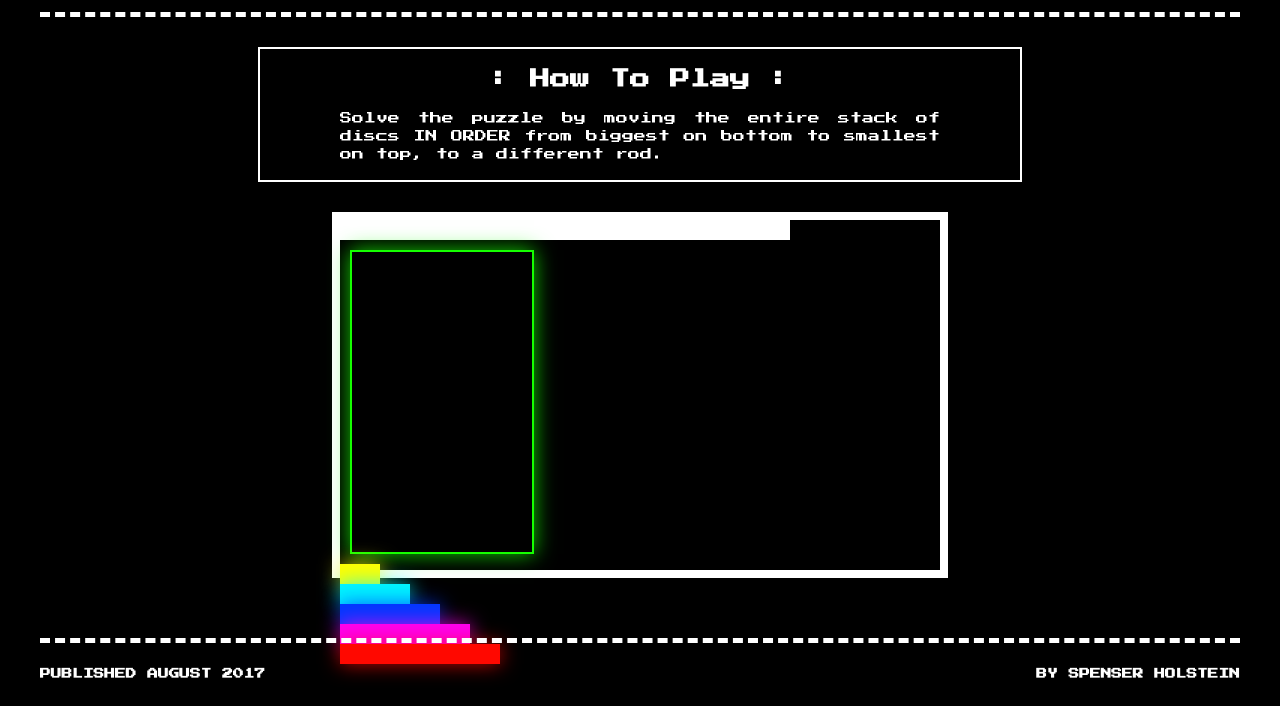
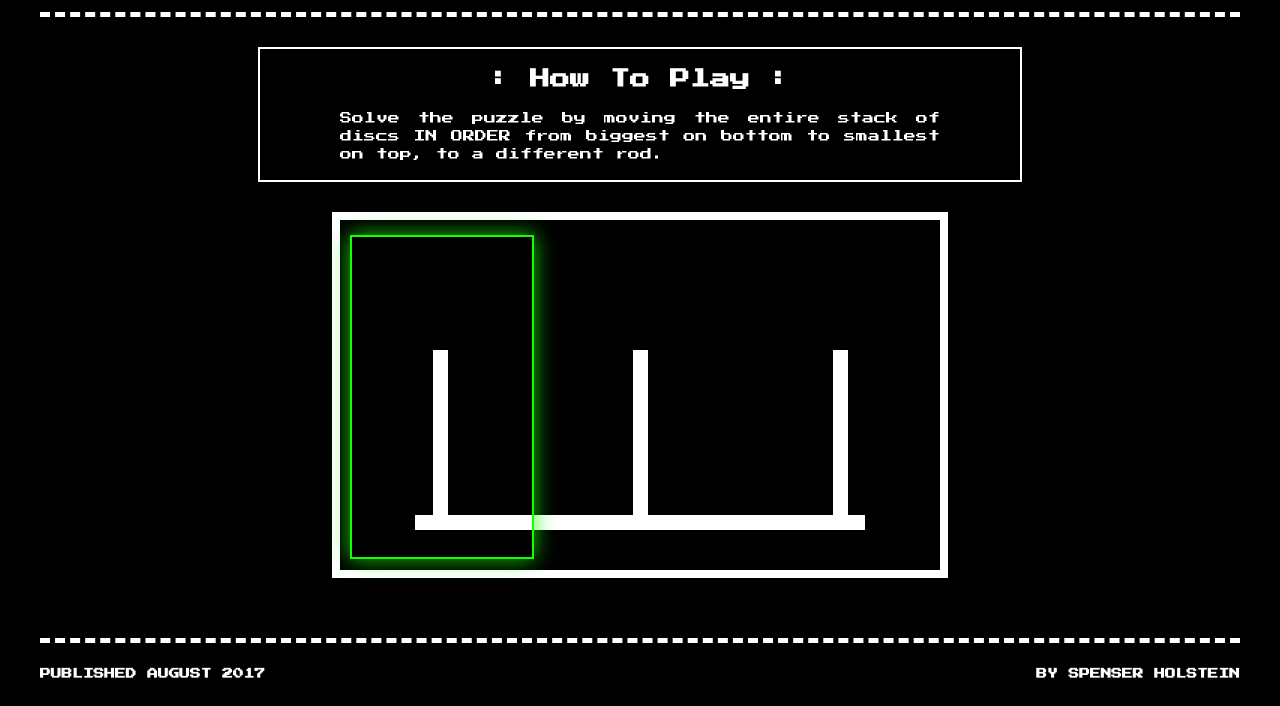
Before and after one commit to SpenBot/Tower_of_Hanoi, a plain HTML site: page index.html in a window 1280 px wide. Shown: the part 94-800 px from the top of the page. Drawn offline with nearby package versions, Linux system fonts and the light colour scheme.

Commit message:
Gameboard rods in place. Selector in place.

```diff
--- a/index.html
+++ b/index.html
@@ -37,19 +37,25 @@
       <div class="gameBoard">
 
           <div class="rods">
-            <div id="rodBottom"></div>
             <div id="rodRight"></div>
+
             <div id="rodMiddle"></div>
+
             <div id="rodLeft"></div>
+
           </div>
+
+          <div id="bottomLine"></div>
 
           <div id="selectorBox"></div>
 
-          <div id="disc1"></div>
-          <div id="disc2"></div>
-          <div id="disc3"></div>
-          <div id="disc4"></div>
-          <div id="disc5"></div>
+          <div class="discs">
+            <div id="disc1"></div>
+            <div id="disc2"></div>
+            <div id="disc3"></div>
+            <div id="disc4"></div>
+            <div id="disc5"></div>
+          </div>
 
       </div>
 
--- a/style.css
+++ b/style.css
@@ -60,32 +60,58 @@ p {
   margin: 30px auto;
 }
 
-#rodBottom {
-  border-bottom: solid white 20px;
-  width: 450px;
+.rods {
+  display: flex;
+  flex-direction: row;
+  justify-content: space-around;
 }
 
 #rodRight {
-  border-right: solid white 20px;
-  width: 20px;
+  background-color: white;
+  width: 15px;
+  height: 180px;
+  margin: 30px auto;
+  position: relative;
+  bottom: -100px;
 }
 
 #rodMiddle {
-  border-right: solid white 20px;
-  width: 20px;
+  background-color: white;
+  width: 15px;
+  height: 180px;
+  margin: 30px auto;
+  position: relative;
+  bottom: -100px;
 }
 
 #rodLeft {
-  border-right: solid white 20px;
-  width: 20px;
+  background-color: white;
+  width: 15px;
+  height: 180px;
+  margin: 30px auto;
+  position: relative;
+  bottom: -100px;
+}
+
+#bottomLine {
+  background-color: white;
+  width: 450px;
+  height: 15px;
+  position: relative;
+  bottom: -55px;
+  left: 75px;
+
 }
 
 #selectorBox {
   border: 2px solid rgba(21, 255, 0, 1);
   width: 180px;
-  height: 300px;
+  height: 320px;
   margin: 10px;
   box-shadow: 0 0 20px rgba(21, 255, 0, .8);
+  position: relative;
+  bottom: 250px;
+  left: 0px;
 }
 
 #disc1 {
```
